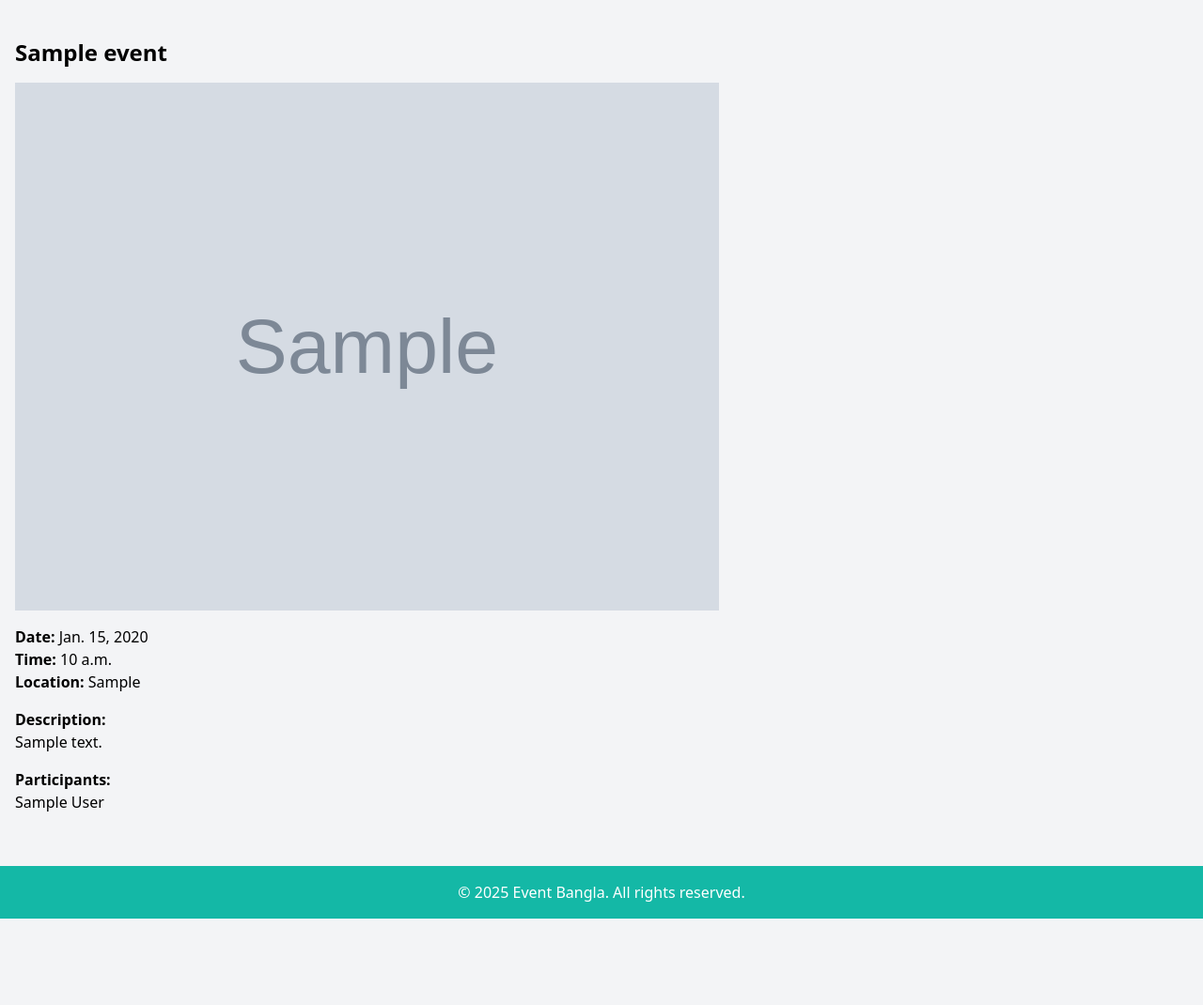
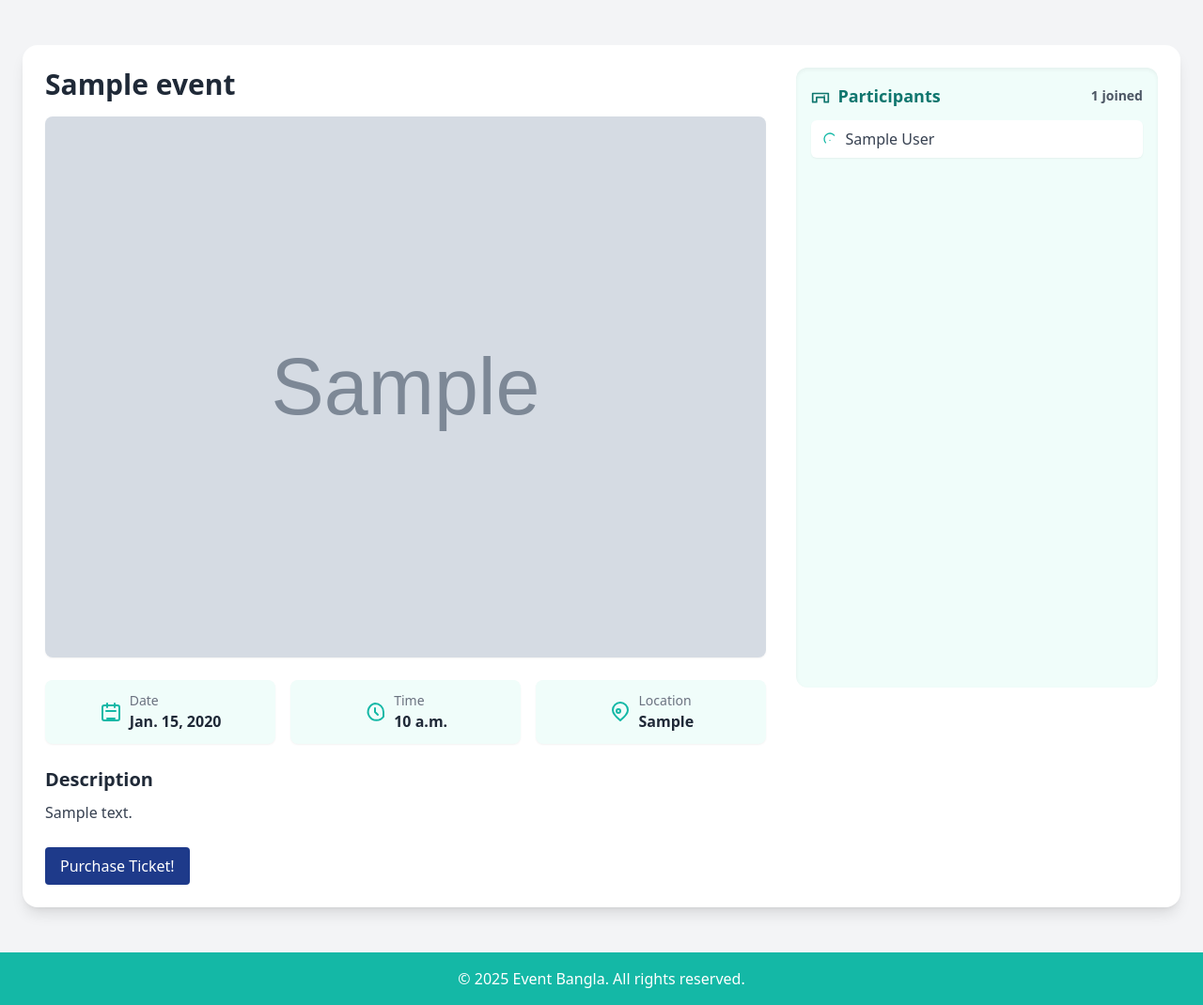
Before and after one commit to mmahmudul7/Event-Bangla, a Django app: page /events/1/ in a window 1280 px wide. Shown: the part 60-1130 px from the top of the page at 94% size. Before the commit the page ends 1038 px from the top, so only its background shows below. Run offline with Django 5.2, Linux system fonts and the light colour scheme; tables that the repository leaves empty hold one stand-in row (values such as "Sample post"); grey boxes marked "Sample" are stand-in pictures; some libraries are stand-ins or nearby versions.

Commit message:
Event details page updated

```diff
--- a/events/templates/events/event_detail.html
+++ b/events/templates/events/event_detail.html
@@ -1,37 +1,193 @@
-{% extends base_template %}
+{% extends base_template %} {% block content %}
+<div class="container mx-auto p-6">
+  <div
+    class="bg-white rounded-2xl shadow-lg p-6 flex flex-col md:flex-row gap-8"
+  >
+    <!-- Left Side: Event Details -->
+    <div class="md:w-2/3">
+      <!-- Title -->
+      <h1 class="text-3xl font-bold text-gray-800 mb-4">{{ event.name }}</h1>
 
-{% block content %}
-<div class="container mx-auto p-4">
-    <div class="event-detail">
-        <h1 class="text-2xl font-bold mb-4">{{ event.name }}</h1>
+      <!-- Image -->
+      <div class="mb-6">
+        <img
+          src="{{ event.get_event_image }}"
+          alt="{{ event.name }}"
+          class="w-full h-auto rounded-lg shadow-sm"
+        />
+      </div>
 
-        <!-- Event Image -->
-        <div class="mb-4">
-            <img src="{{ event.get_event_image }}" alt="{{ event.name }}" class="w-3/5 h-auto">
+      <!-- Date / Time / Location (Side by Side) -->
+      <div
+        class="flex flex-col sm:flex-row justify-between items-stretch gap-4 mb-6"
+      >
+        <!-- Date -->
+        <div
+          class="flex items-center justify-center bg-teal-50 rounded-lg p-3 w-full sm:w-1/3 shadow-sm"
+        >
+          <svg
+            xmlns="http://www.w3.org/2000/svg"
+            class="h-6 w-6 text-teal-500 mr-2"
+            fill="none"
+            viewBox="0 0 24 24"
+            stroke="currentColor"
+          >
+            <path
+              stroke-linecap="round"
+              stroke-linejoin="round"
+              stroke-width="2"
+              d="M8 7V3m8 4V3m-9 8h10m-9 8h8M5 21h14a2 2 0 002-2V7a2 2 0 00-2-2H5a2 2 0 00-2 2v12a2 2 0 002 2z"
+            />
+          </svg>
+          <div>
+            <p class="text-gray-500 text-sm">Date</p>
+            <p class="font-semibold text-gray-800">{{ event.date }}</p>
+          </div>
         </div>
 
-        <!-- Event Date, Time, and Location -->
-        <div class="mb-4">
-            <p><strong>Date:</strong> {{ event.date }}</p>
-            <p><strong>Time:</strong> {{ event.time }}</p>
-            <p><strong>Location:</strong> {{ event.location }}</p>
+        <!-- Time -->
+        <div
+          class="flex items-center justify-center bg-teal-50 rounded-lg p-3 w-full sm:w-1/3 shadow-sm"
+        >
+          <svg
+            xmlns="http://www.w3.org/2000/svg"
+            class="h-6 w-6 text-teal-500 mr-2"
+            fill="none"
+            viewBox="0 0 24 24"
+            stroke="currentColor"
+          >
+            <path
+              stroke-linecap="round"
+              stroke-linejoin="round"
+              stroke-width="2"
+              d="M12 8v4l3 3m6 2A9 9 0 1112 3a9 9 0 019 9z"
+            />
+          </svg>
+          <div>
+            <p class="text-gray-500 text-sm">Time</p>
+            <p class="font-semibold text-gray-800">{{ event.time }}</p>
+          </div>
         </div>
 
-        <!-- Event Description -->
-        <div class="mb-4">
-            <p><strong>Description:</strong></p>
-            <p>{{ event.description }}</p>
+        <!-- Location -->
+        <div
+          class="flex items-center justify-center bg-teal-50 rounded-lg p-3 w-full sm:w-1/3 shadow-sm"
+        >
+          <svg
+            xmlns="http://www.w3.org/2000/svg"
+            class="h-6 w-6 text-teal-500 mr-2"
+            fill="none"
+            viewBox="0 0 24 24"
+            stroke="currentColor"
+          >
+            <path
+              stroke-linecap="round"
+              stroke-linejoin="round"
+              stroke-width="2"
+              d="M12 11c0 1.104-.896 2-2 2s-2-.896-2-2 .896-2 2-2 2 .896 2 2z"
+            />
+            <path
+              stroke-linecap="round"
+              stroke-linejoin="round"
+              stroke-width="2"
+              d="M12 21s-8-6.5-8-11a8 8 0 0116 0c0 4.5-8 11-8 11z"
+            />
+          </svg>
+          <div>
+            <p class="text-gray-500 text-sm">Location</p>
+            <p class="font-semibold text-gray-800">{{ event.location }}</p>
+          </div>
         </div>
+      </div>
 
-        <!-- Event Participants -->
-        <div class="mb-4">
-            <p><strong>Participants:</strong></p>
-            <ul>
-                {% for participant in event.participants.all %}
-                    <li>{{ participant.get_full_name }}</li>
-                {% endfor %}
-            </ul>
-        </div>
+      <!-- Description -->
+      <div class="mb-6">
+        <h2 class="text-xl font-semibold text-gray-800 mb-2">Description</h2>
+        <p class="text-gray-700 leading-relaxed">{{ event.description }}</p>
+      </div>
+
+      <!-- Booking Button -->
+      <div class="flex justify-between items-center mt-4">
+        {% if user.is_authenticated %} {% if user in event.participants.all %}
+        <button
+          class="bg-gray-300 text-white px-4 py-2 rounded cursor-not-allowed"
+          disabled
+        >
+          Booking Done
+        </button>
+        {% else %}
+        <a
+          href="{% url 'event_rsvp' event.id %}"
+          class="bg-teal-600 text-white px-4 py-2 rounded hover:bg-teal-700 transition"
+        >
+          Purchase Ticket
+        </a>
+        {% endif %} {% else %}
+        <a
+          href="{% url 'sign-in' %}"
+          class="bg-blue-900 text-white px-4 py-2 rounded hover:bg-blue-950 transition"
+        >
+          Purchase Ticket!
+        </a>
+        {% endif %}
+      </div>
     </div>
+
+    <!-- Right Side: Participants -->
+    <div
+      class="md:w-1/3 bg-teal-50 p-4 rounded-xl shadow-inner h-[660px] overflow-y-auto"
+    >
+      <h3
+        class="text-lg font-semibold text-teal-700 mb-3 flex items-center justify-between"
+      >
+        <span class="flex items-center">
+          <svg
+            xmlns="http://www.w3.org/2000/svg"
+            class="h-5 w-5 mr-2"
+            fill="none"
+            viewBox="0 0 24 24"
+            stroke="currentColor"
+          >
+            <path
+              stroke-linecap="round"
+              stroke-linejoin="round"
+              stroke-width="2"
+              d="M17 20h5V9H2v11h5m10-8h.01M7 20v-6h10v6"
+            />
+          </svg>
+          Participants
+        </span>
+        <span class="text-sm text-gray-600"
+          >{{ event.participants.count }} joined</span
+        >
+      </h3>
+
+      <ul class="space-y-2">
+        {% for participant in event.participants.all %}
+        <li
+          class="flex items-center bg-white rounded-md px-3 py-2 shadow-sm hover:bg-teal-100 transition"
+        >
+          <svg
+            xmlns="http://www.w3.org/2000/svg"
+            class="h-4 w-4 text-teal-500 mr-2"
+            fill="none"
+            viewBox="0 0 24 24"
+            stroke="currentColor"
+          >
+            <path
+              stroke-linecap="round"
+              stroke-linejoin="round"
+              stroke-width="2"
+              d="M5.121 17.804A9 9 0 1118.879 6.196M12 14v.01"
+            />
+          </svg>
+          <span class="text-gray-700">{{ participant.get_full_name }}</span>
+        </li>
+        {% empty %}
+        <p class="text-gray-500 text-sm">No participants yet.</p>
+        {% endfor %}
+      </ul>
+    </div>
+  </div>
 </div>
 {% endblock %}
```
Also changed, not shown: events/templates/events/event_list.html (+4 -4 lines).
